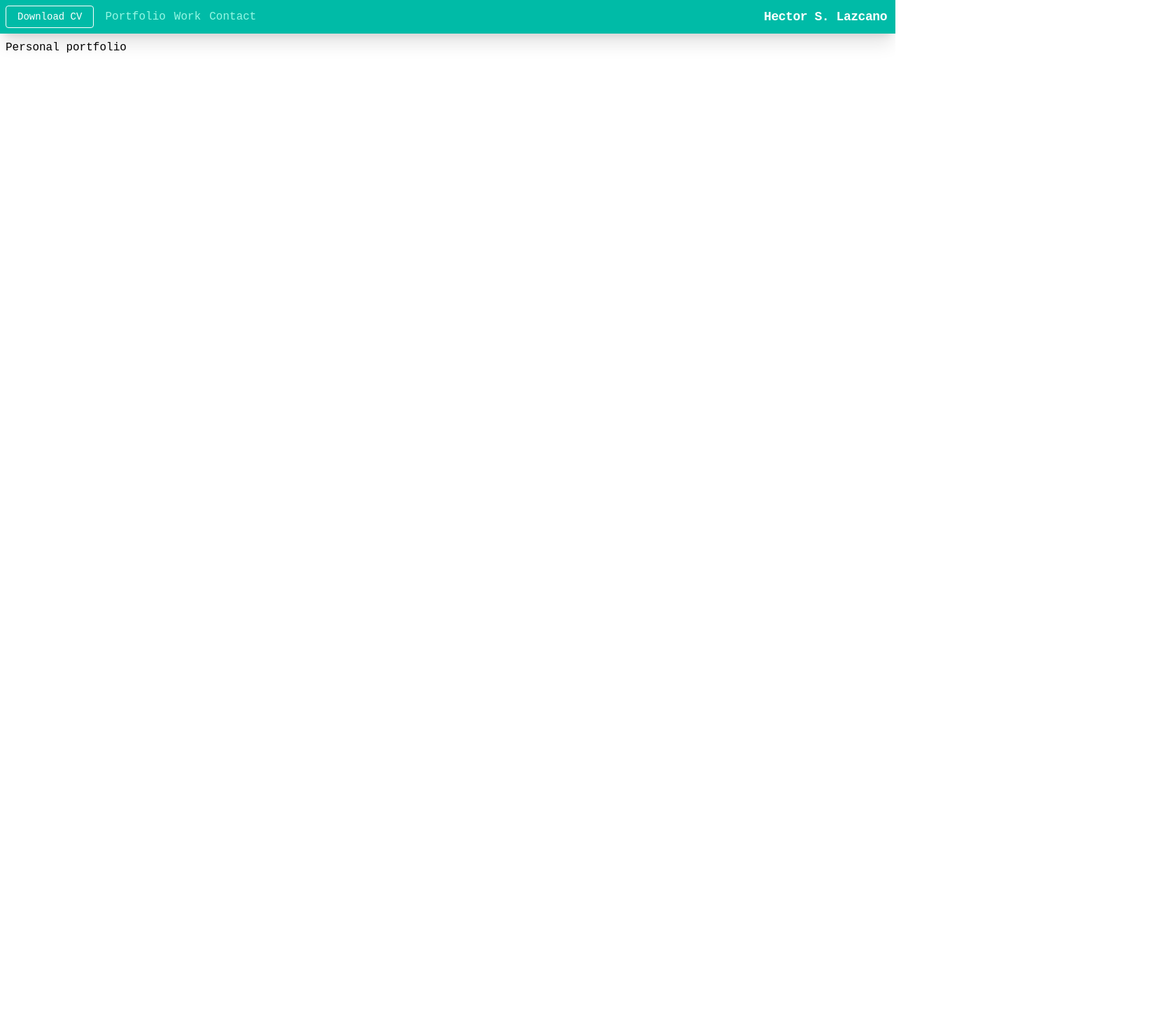
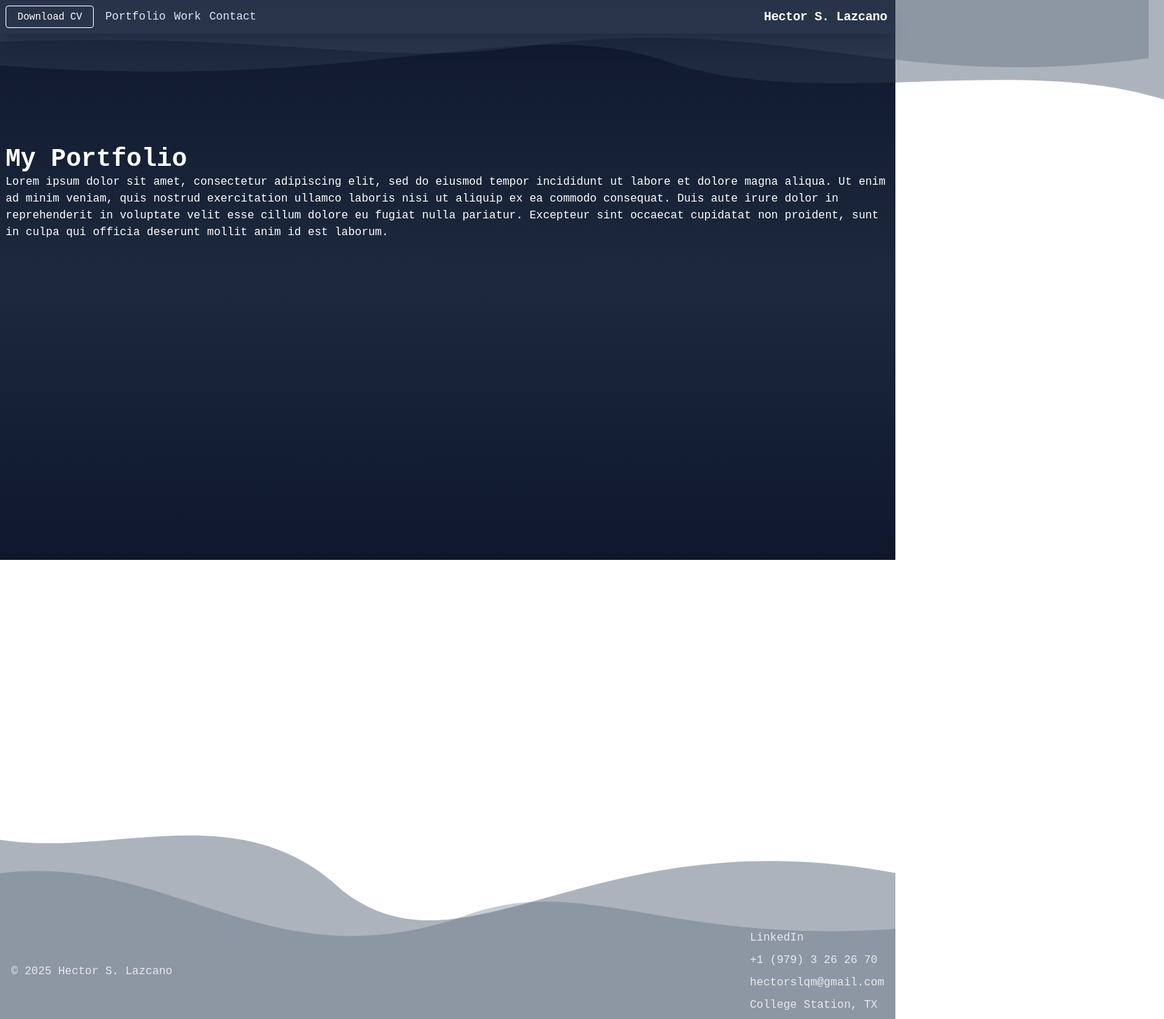
Before and after one commit to hectorslqm/portfolio, a Next.js app: page / in a window 1280 px wide. Shown: the whole page at 70% size, 1664 px wide, since content can reach past the window. Before the commit the page ends 800 px from the top, so only its background shows below. Built offline with nearby package versions, Linux system fonts and the light colour scheme; a web font is replaced by a local one.

Commit message:
add a dessign to the main layout, added waves, added blur to the navbar and created the footer

```diff
--- a/app/globals.css
+++ b/app/globals.css
@@ -5,6 +5,38 @@
   font-weight: 400;
   font-style: normal;
 }
+
+@keyframes wave-left {
+  0% {
+    transform: translateX(0);
+  }
+  50% {
+    transform: translateX(-80px);
+  }
+  100% {
+    transform: translateX(0);
+  }
+}
+
+@keyframes wave-right {
+  0% {
+    transform: translateX(0);
+  }
+  50% {
+    transform: translateX(80px);
+  }
+  100% {
+    transform: translateX(0);
+  }
+}
+
+.wave-animation-l {
+  animation: wave-left 2s linear infinite;
+}
+.wave-animation-r {
+  animation: wave-right 2s linear infinite;
+}
+
 
 @theme {
   --color-background: var(--background);
--- a/app/layout.tsx
+++ b/app/layout.tsx
@@ -1,10 +1,11 @@
 import type { Metadata } from "next";
 import "./globals.css";
 import Navbar from "@/components/Navbar";
+import Footer from "@/components/Footer";
 
 export const metadata: Metadata = {
   title: "Hector S. Lazcano",
-  description: "Generated by create next app",
+  description: "Hector S. Lazcano's personal portfolio fullstack developer javascript python nextjs react nodejs",
 };
 
 export default function RootLayout({
@@ -14,10 +15,62 @@ export default function RootLayout({
 }>) {
   return (
     <html lang="en">
-      <body>
+      <body className="min-h-screen relative overflow-x-hidden">
+        {/* Background wrapper */}
+        <div className="fixed inset-0 -z-10 bg-gradient-to-b from-slate-900 via-slate-800 to-slate-900">
+          {/* fixed gradient */}
+        </div>
         <Navbar/>
-        <div className="p-2">
+        {/* Decorative "waves" at the top*/}
+        <div className="relative h-50 overflow-hidden w-[140%] -left-[10%]">
+          <svg
+            viewBox="0 0 1200 120"
+            preserveAspectRatio="none"
+            className="absolute top-0 rotate-180 w-full h-full wave-animation-l"
+          >
+            <path
+              d="M0,30 C150,80 350,20 500,70 C650,110 800,30 1200,70 L1200,120 L0,120 Z"
+              className="fill-slate-700/40"
+            ></path>
+          </svg>
+          <svg
+            viewBox="0 0 1200 120"
+            preserveAspectRatio="none"
+            className="absolute top-0 rotate-180 w-full h-full wave-animation-r"
+          >
+            <path
+              d="M0,70 C250,40 350,110 600,80 C750,60 850,100 1200,80 L1200,120 L0,120 Z"
+              className="fill-slate-600/30"
+            ></path>
+          </svg>
+        </div>
+        <div className="relative z-0 p-2 text-white mt-[-60]">
+          {/*The content*/}
           {children}
+        </div>
+        {/* Decorative "waves" at the bottom*/}
+        <div className="relative h-110 overflow-hidden">
+          <svg
+            viewBox="0 0 1200 120"
+            preserveAspectRatio="none"
+            className="absolute bottom-0  h-full w-[120%] -left-[10%] wave-animation-l"
+          >
+            <path
+              d="M0,30 C150,80 350,20 500,70 C650,110 800,30 1200,70 L1200,120 L0,120 Z"
+              className="fill-slate-700/40"
+            ></path>
+          </svg>
+          <svg
+            viewBox="0 0 1200 120"
+            preserveAspectRatio="none"
+            className="absolute bottom-0 w-[120%] -left-[10%] h-full wave-animation-r"
+          >
+            <path
+              d="M0,70 C250,40 350,110 600,80 C750,60 850,100 1200,80 L1200,120 L0,120 Z"
+              className="fill-slate-600/30"
+            ></path>
+          </svg>
+          <Footer/>
         </div>
       </body>
     </html>
--- a/app/page.tsx
+++ b/app/page.tsx
@@ -1,11 +1,11 @@
 import React from "react";
-import Image from "next/image";
 
 export default function HomePage() {
   return (
-    <div>
+    <div className="min-h-dvh">
+      <h1>My Portfolio</h1>
       <p>
-        Personal portfolio
+        Lorem ipsum dolor sit amet, consectetur adipiscing elit, sed do eiusmod tempor incididunt ut labore et dolore magna aliqua. Ut enim ad minim veniam, quis nostrud exercitation ullamco laboris nisi ut aliquip ex ea commodo consequat. Duis aute irure dolor in reprehenderit in voluptate velit esse cillum dolore eu fugiat nulla pariatur. Excepteur sint occaecat cupidatat non proident, sunt in culpa qui officia deserunt mollit anim id est laborum.
       </p>
     </div>
   );
--- a/components/Footer.tsx
+++ b/components/Footer.tsx
@@ -1,6 +1,38 @@
 function Footer() {
   return (
-    <></>
+    <footer className="absolute bottom-0 w-full py-2 text-white/80">
+      <div className="container mx-auto px-4 flex justify-between items-center">
+        {/* Copyright */}
+        <div className="text-lg">
+          <p>© {new Date().getFullYear()} Hector S. Lazcano</p>
+        </div>
+
+        {/*Contact*/}
+        <div className="text-sm space-y-2">
+          <p>
+            <a
+              href="https://www.linkedin.com/in/h%C3%A9ctor-samuel-lazcano-quintero-m%C3%A1rmol-48a766148/"
+              target="_blank"
+              rel="noopener noreferrer"
+              className="hover:text-white transition-colors"
+            >
+              LinkedIn
+            </a>
+          </p>
+          <p>
+            <a href="tel:+19793262670" className="hover:text-white transition-colors">
+              +1 (979) 3 26 26 70
+            </a>
+          </p>
+          <p>
+            <a href="mailto:hectorslqm@gmail.com" className="hover:text-white transition-colors">
+              hectorslqm@gmail.com
+            </a>
+          </p>
+          <p>College Station, TX</p>
+        </div>
+      </div>
+    </footer>
   );
 }
 export default Footer;
--- a/components/Navbar.tsx
+++ b/components/Navbar.tsx
@@ -2,47 +2,47 @@ import Link from 'next/link';
 
 function Navbar() {
     return(
-        <nav className="relative flex flex-wrap bg-teal-500 p-2 shadow-xl">
-            {/* Menú para pantallas grandes (lg) */}
+        <nav className="fixed min-w-full flex flex-wrap p-2 shadow-xl backdrop-blur-sm z-50">
+            {/* Large Screen*/}
             <div className="hidden flex-grow lg:flex lg:items-center lg:w-auto space-x-4">
                 <div>
-                    <Link href="#" className="inline-block text-sm px-4 py-2 leading-none border rounded text-white border-white hover:border-transparent hover:text-teal-500 hover:bg-white mt-4 lg:mt-0">
+                    <Link href="#" className="inline-block text-sm px-4 py-2 leading-none border rounded text-white border-white hover:border-transparent hover:text-slate-500 hover:bg-white mt-4 lg:mt-0">
                         Download CV
                     </Link>
                 </div>
                 <div className="text-md space-x-3">
-                    <Link href="#responsive-header" className="block lg:inline-block lg:mt-0 text-teal-200 hover:text-white">
+                    <Link href="#responsive-header" className="block lg:inline-block lg:mt-0 text-slate-200 hover:text-white">
                         Portfolio
                     </Link>
-                    <Link href="#responsive-header" className="block lg:inline-block lg:mt-0 text-teal-200 hover:text-white">
+                    <Link href="#responsive-header" className="block lg:inline-block lg:mt-0 text-slate-200 hover:text-white">
                         Work
                     </Link>
-                    <Link href="#responsive-header" className="block lg:inline-block lg:mt-0 text-teal-200 hover:text-white">
+                    <Link href="#responsive-header" className="block lg:inline-block lg:mt-0 text-slate-200 hover:text-white">
                         Contact
                     </Link>
                 </div>
 
             </div>
 
-            {/* Botón del menú para dispositivos móviles */}
+            {/* Small screens */}
             <div className="block lg:hidden">
-                <label htmlFor="menu-toggle" className="cursor-pointer flex items-center px-3 py-2 border rounded text-teal-200 border-teal-400 hover:text-white hover:border-white">
+                <label htmlFor="menu-toggle" className="cursor-pointer flex items-center px-3 py-2 border rounded text-slate-200 border-slate-400 hover:text-white hover:border-white">
                     <svg className="fill-current h-3 w-3" viewBox="0 0 20 20" xmlns="http://www.w3.org/2000/svg"><title>Menu</title><path d="M0 3h20v2H0V3zm0 6h20v2H0V9zm0 6h20v2H0v-2z"/></svg>
                 </label>
-                <input type="checkbox" id="menu-toggle" className="hidden peer" />
-                {/* Menú desplegable para dispositivos móviles */}
-                <div className="absolute left-0 top-full mt-0.5 hidden peer-checked:block bg-teal-500 shadow-2xl rounded-lg py-2 px-4 z-10 w-36 ml-0.5">
-                    <Link href="#responsive-header" className="block text-sm py-2 text-white hover:text-teal-200">
+                <input type="checkbox" id="menu-toggle" className="hidden peer" title="Toggle menu" />
+                {/* Small screen menu */}
+                <div className="bg-slate-800/90 absolute left-0 top-full mt-0.5 hidden peer-checked:block shadow-xl rounded-lg py-2 px-4 w-36 ml-0.5 z-50">
+                    <Link href="#responsive-header" className="block text-sm py-2 text-slate-400 hover:text-white">
                         Portfolio
                     </Link>
-                    <Link href="#responsive-header" className="block text-sm py-2 text-white hover:text-teal-200">
+                    <Link href="#responsive-header" className="block text-sm py-2 text-slate-400 hover:text-white">
                         Work
                     </Link>
-                    <Link href="#responsive-header" className="block text-sm py-2 text-white hover:text-teal-200">
+                    <Link href="#responsive-header" className="block text-sm py-2 text-slate-400 hover:text-white">
                         Contact
                     </Link>
-                    <div className="border-t border-teal-400 my-2"></div>
-                    <Link href="#" className="block text-sm py-2 text-white hover:text-teal-200">
+                    <div className="border-t border-slate-400 my-2"></div>
+                    <Link href="#" className="inline-block text-sm px-2 py-2 leading-none border rounded text-white border-white hover:border-transparent hover:text-slate-500 hover:bg-white">
                         Download CV
                     </Link>
                 </div>
```
